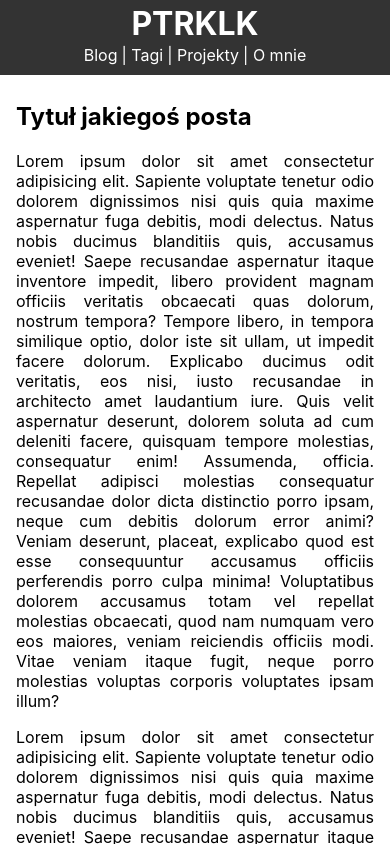
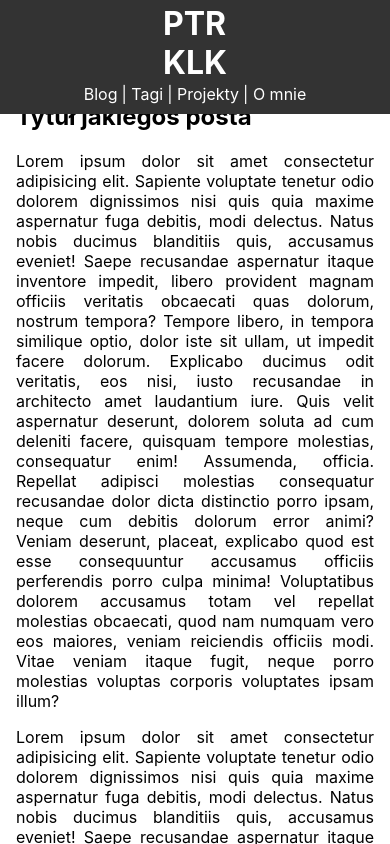
Before and after one commit to PTR-KLK/portfolio-blog-styled, a React (Create React App) app: page / in a window 390 px wide. Shown: the top 844 px of the page. Built offline with nearby package versions, Linux system fonts and the light colour scheme.

Commit message:
add big screen media querry

```diff
--- a/src/components/content/content.style.js
+++ b/src/components/content/content.style.js
@@ -7,6 +7,16 @@ export const Main = styled.main`
     @media (min-width: 769px) {
         margin: 0 0 0 33%;
         width: 67%;
-        height: 100vh;
+        height: 100%;
+    }
+
+    @media (min-width: 1440px) {
+        margin: 0 0 0 25%;
+        width: 50%;
+    }
+
+    @media (min-width: 2560px) {
+        margin: 0 0 0 33%;
+        width: 33%;
     }
 `;
--- a/src/components/sidebar/sidebar.component.js
+++ b/src/components/sidebar/sidebar.component.js
@@ -5,7 +5,7 @@ function Sidebar() {
   return (
     <Navigation>
       <Header>
-        <Title>PTRKLK</Title>
+        <Title>PTR<br/>KLK</Title>
         <Menu>
           <MenuItem>Blog</MenuItem>
           <MenuItem>Tagi</MenuItem>
--- a/src/components/sidebar/sidebar.style.js
+++ b/src/components/sidebar/sidebar.style.js
@@ -14,7 +14,15 @@ export const Navigation = styled.nav`
         padding: 0;
         align-items: flex-end;
         width: 33%;
-        height: 100vh;
+        height: 100%;
+    }
+
+    @media (min-width: 1440px) {
+        width: 25%;
+    }
+
+    @media (min-width: 2560px) {
+        width: 33%;
     }
 `;
 
```
